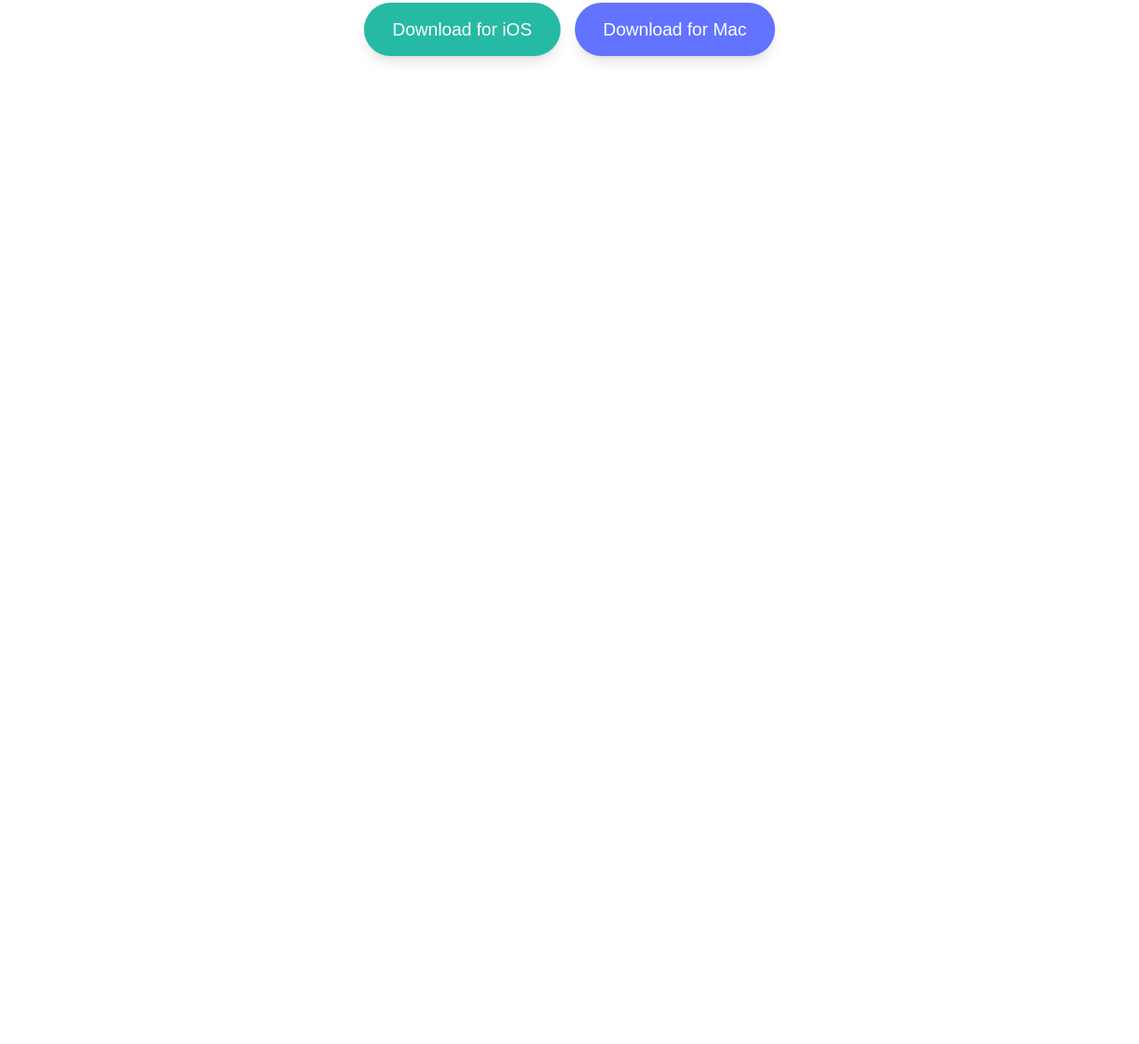
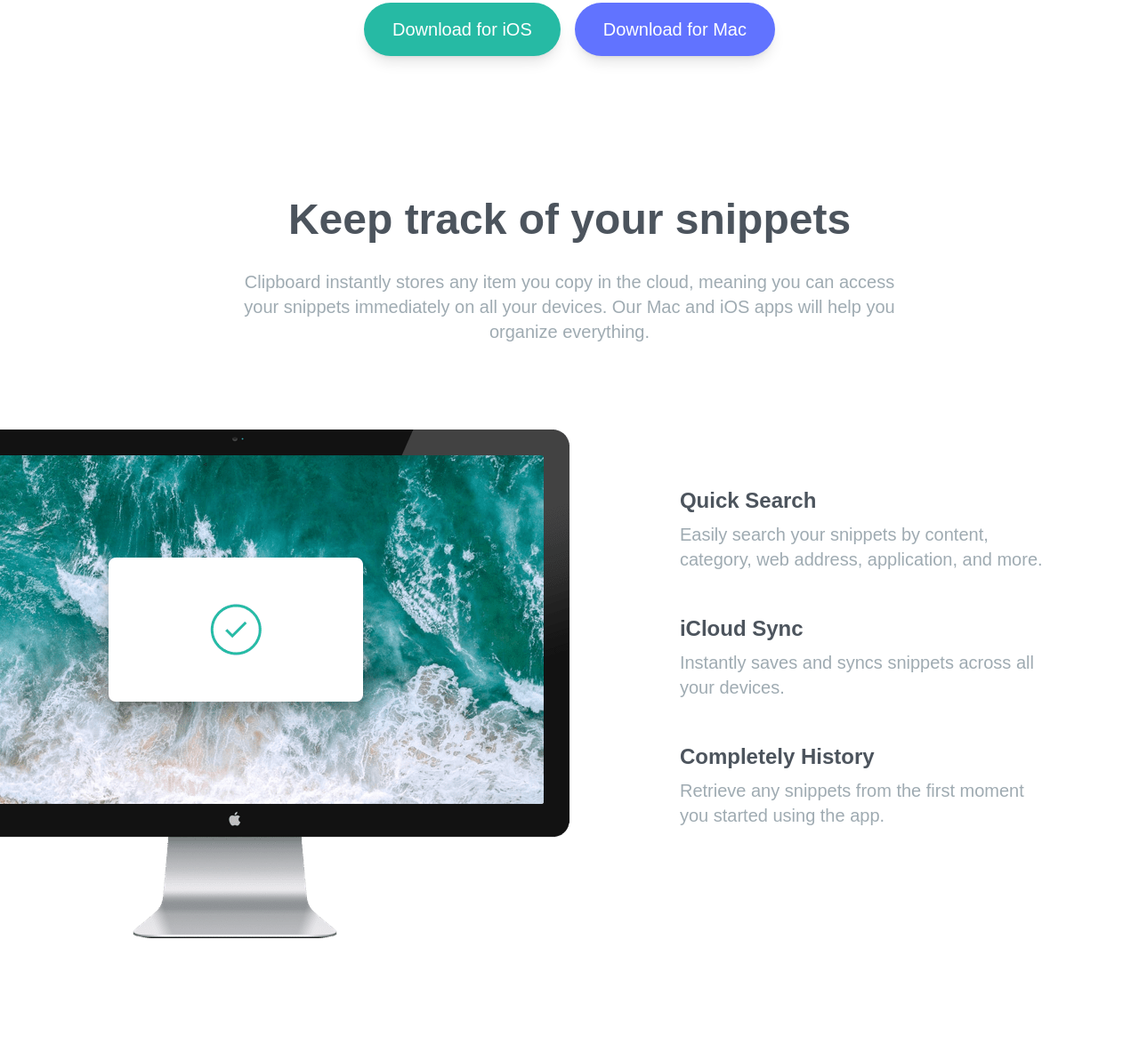
Before and after one commit to BanderMohammed2000/clipboard-website, a website: page index.html in a window 1280 px wide. Shown: the part 498-1672 px from the top of the page at 89% size. Before the commit the page ends 800 px from the top, so only its background shows below. Drawn offline with Linux system fonts and the light colour scheme; a web font is replaced by a local one.

Commit message:
snippets, features, and access section is done

```diff
--- a/index.html
+++ b/index.html
@@ -10,21 +10,19 @@
       rel="stylesheet"
     />
     <link rel="stylesheet" href="css/style.css" />
-    <title>Simple Tailwind Starter</title>
+    <title>Clipboard Website</title>
   </head>
   <body>
     <!-- Hero Section -->
     <section id="hero">
-      <div class="max-w-6xl mx-auto text-center mb-40 px-10 pt-16">
+      <div class="section-container mb-40 pt-16">
         <img
           src="images/logo.svg"
           alt="logo"
           loading="lazy"
           class="mx-auto my-16"
         />
-        <h3 class="mb-8 text-4xl font-bold text-darkGrayishBlue md:text-5xl">
-          A history of everything you copy
-        </h3>
+        <h3>A history of everything you copy</h3>
 
         <p class="max-w-3xl mx-auto mb-10 text-2xl text-grayishBlue">
           Clipboard allows you to track and organize everything you copy.
@@ -32,9 +30,7 @@
         </p>
 
         <!-- Button Container -->
-        <div
-          class="flex flex-col justify-center w-full space-y-6 text-xl text-white md:flex-row md:space-y-0 md:space-x-4"
-        >
+        <div class="button-container">
           <a
             href="#"
             class="p-4 px-8 rounded-full shadow-lg bg-strongCyan duration-200 hover:opacity-80"
@@ -50,5 +46,81 @@
         </div>
       </div>
     </section>
+
+    <!-- Snippets Section -->
+    <section id="snippets">
+      <div class="section-container my-20">
+        <h3>Keep track of your snippets</h3>
+        <p class="section-content mb-24 text-xl">
+          Clipboard instantly stores any item you copy in the cloud, meaning you
+          can access your snippets immediately on all your devices. Our Mac and
+          iOS apps will help you organize everything.
+        </p>
+      </div>
+    </section>
+
+    <!-- Features Section -->
+    <section id="features">
+      <div class="section-container my-20">
+        <div class="relative flex flex-col md:flex-row md:space-x-32">
+          <!-- Image -->
+          <div class="md:w-1/2">
+            <img
+              src="images/image-computer.png"
+              alt="image-computer"
+              loading="lazy"
+              class="md:absolute top-0 right-[50%]"
+            />
+          </div>
+
+          <!-- Items Container -->
+          <div
+            class="flex flex-col mt-16 mb-24 mx-auto space-y-12 text-xl md:w-1/2 md:mb-60 md:text-left md:mx-0 md:pl-16"
+          >
+            <!-- Item 1 -->
+            <div>
+              <h5>Quick Search</h5>
+              <p class="max-w-md text-grayishBlue">
+                Easily search your snippets by content, category, web address,
+                application, and more.
+              </p>
+            </div>
+            <!-- Item 2 -->
+            <div>
+              <h5>iCloud Sync</h5>
+              <p class="max-w-md text-grayishBlue">
+                Instantly saves and syncs snippets across all your devices.
+              </p>
+            </div>
+            <!-- Item 3 -->
+            <div>
+              <h5>Completely History</h5>
+              <p class="max-w-md text-grayishBlue">
+                Retrieve any snippets from the first moment you started using
+                the app.
+              </p>
+            </div>
+          </div>
+        </div>
+      </div>
+    </section>
+
+    <!-- Access Anywhere Section -->
+    <section id="access">
+      <div class="section-container my-20">
+        <h3>Access Clipboard Anywhere</h3>
+        <p class="section-content mb-24 text-xl">
+          Whether you’re on the go, or at your computer, you can access all your
+          Clipboard snippets in a few simple clicks.
+        </p>
+
+        <img
+          src="images/image-devices.png"
+          alt="image-devices"
+          loading="lazy"
+          class="mx-auto"
+        />
+      </div>
+    </section>
   </body>
 </html>
--- a/input.css
+++ b/input.css
@@ -2,10 +2,19 @@
 @tailwind components;
 @tailwind utilities;
 
+@layer base {
   body {
     background-image: url("../images/bg-header-desktop.png");
     background-repeat: no-repeat;
     background-size: contain;
+  }
+
+  h3 {
+    @apply mb-8 text-4xl font-bold text-darkGrayishBlue md:text-5xl;
+  }
+
+  h5 {
+    @apply mb-2 text-2xl font-bold text-darkGrayishBlue;
   }
 
   @media (max-width: 576px) {
@@ -13,3 +22,18 @@
       background-image: url("../images/bg-header-mobile.png");
     }
   }
+}
+
+@layer components {
+  .section-container {
+    @apply max-w-6xl mx-auto text-center px-10;
+  }
+
+  .section-content {
+    @apply max-w-3xl mx-auto leading-9 text-center text-grayishBlue;
+  }
+
+  .button-container {
+    @apply flex flex-col justify-center w-full space-y-6 text-xl text-white md:flex-row md:space-y-0 md:space-x-4;
+  }
+}
```
Also changed, not shown: css/style.css. Lines whose indentation alone changed are shown as unchanged.
